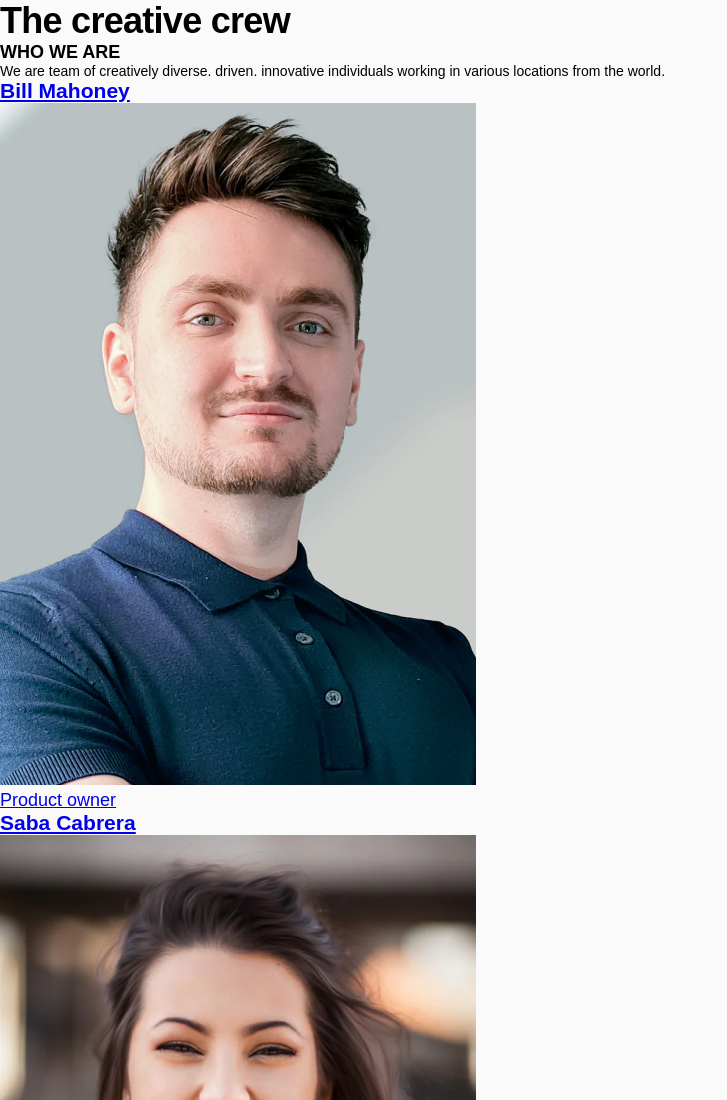
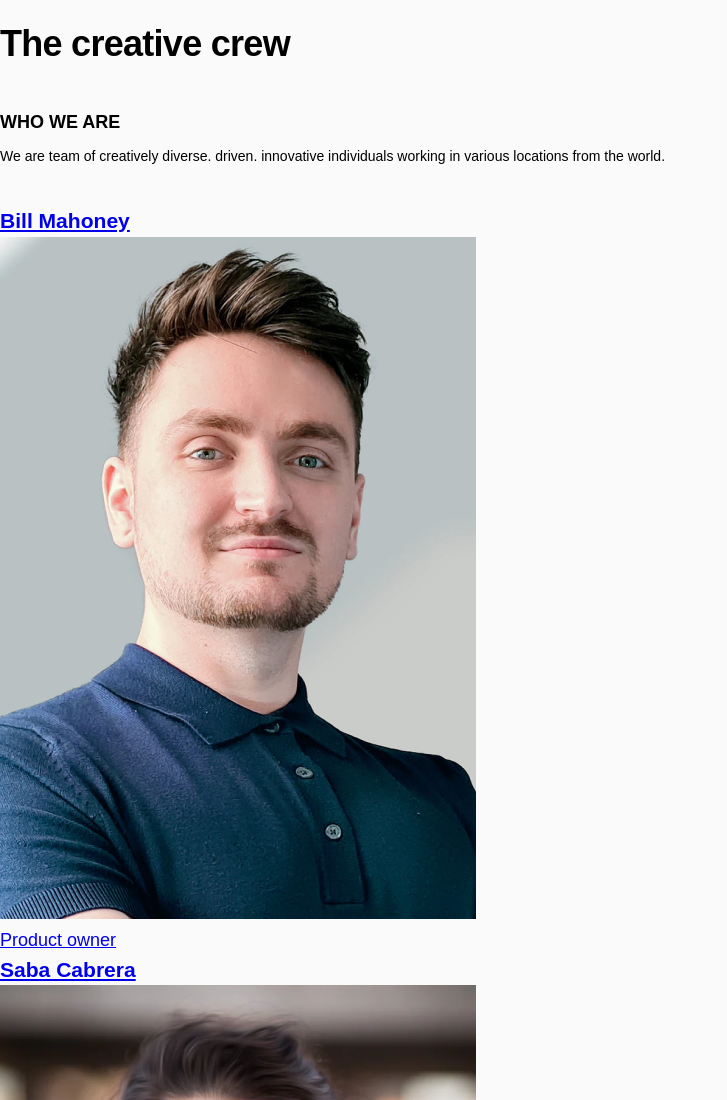
Before and after one commit to vakodrazan/my_team_pages, a website: page webroot/index.html in a window 1280 px wide. Shown: the top 1100 px of the page, without its empty margins (0-727 px from the left). Drawn offline with Linux system fonts and the light colour scheme.

```diff
--- a/webroot/css/index.css
+++ b/webroot/css/index.css
@@ -35,7 +35,8 @@
   font-family: "Poppins", Arial, Helvetica, sans-serif;
   font-size: var(--font_size);
   margin: 0;
-  background-color: #FAFAFA; }
+  background-color: #FAFAFA;
+  line-height: 1.5; }
 
 h1,
 h2,
@@ -52,7 +53,9 @@
   margin: 0; }
 
 .header {
-  font-family: "PT Serif", Arial, Helvetica, sans-serif; }
+  font-family: "PT Serif", Arial, Helvetica, sans-serif;
+  padding-top: 17px;
+  padding-bottom: 38px; }
   .header > h1 {
     --font_size: 36px;
     font-weight: 700;
@@ -62,8 +65,10 @@
   --font_size: 18px;
   font-size: var(--font_size);
   text-transform: uppercase;
-  font-weight: 600; }
+  font-weight: 600;
+  padding-bottom: 10px; }
 
 .masthead__description {
   --font_size: 14px;
-  font-size: var(--font_size); }
+  font-size: var(--font_size);
+  padding-bottom: 38px; }
```
